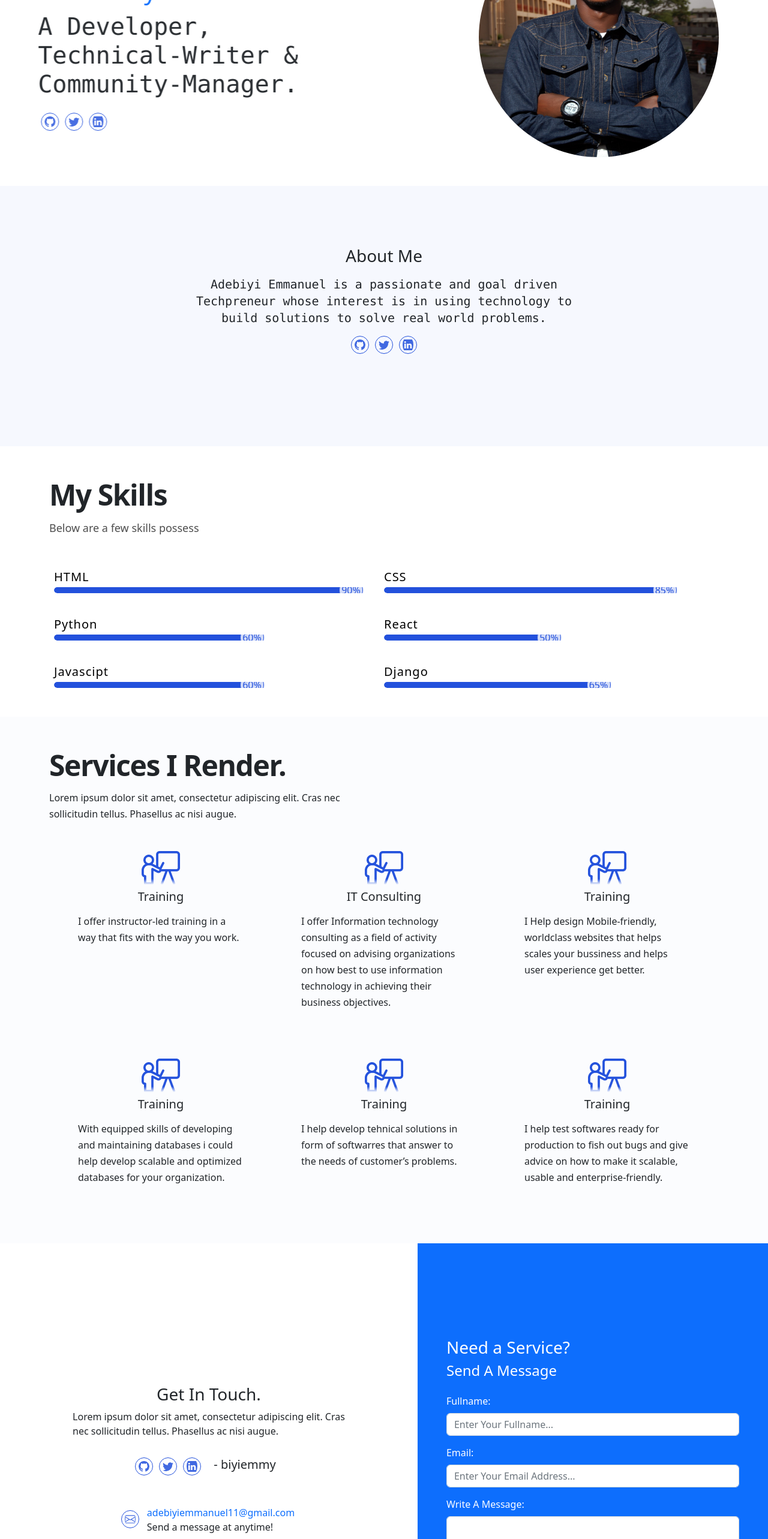
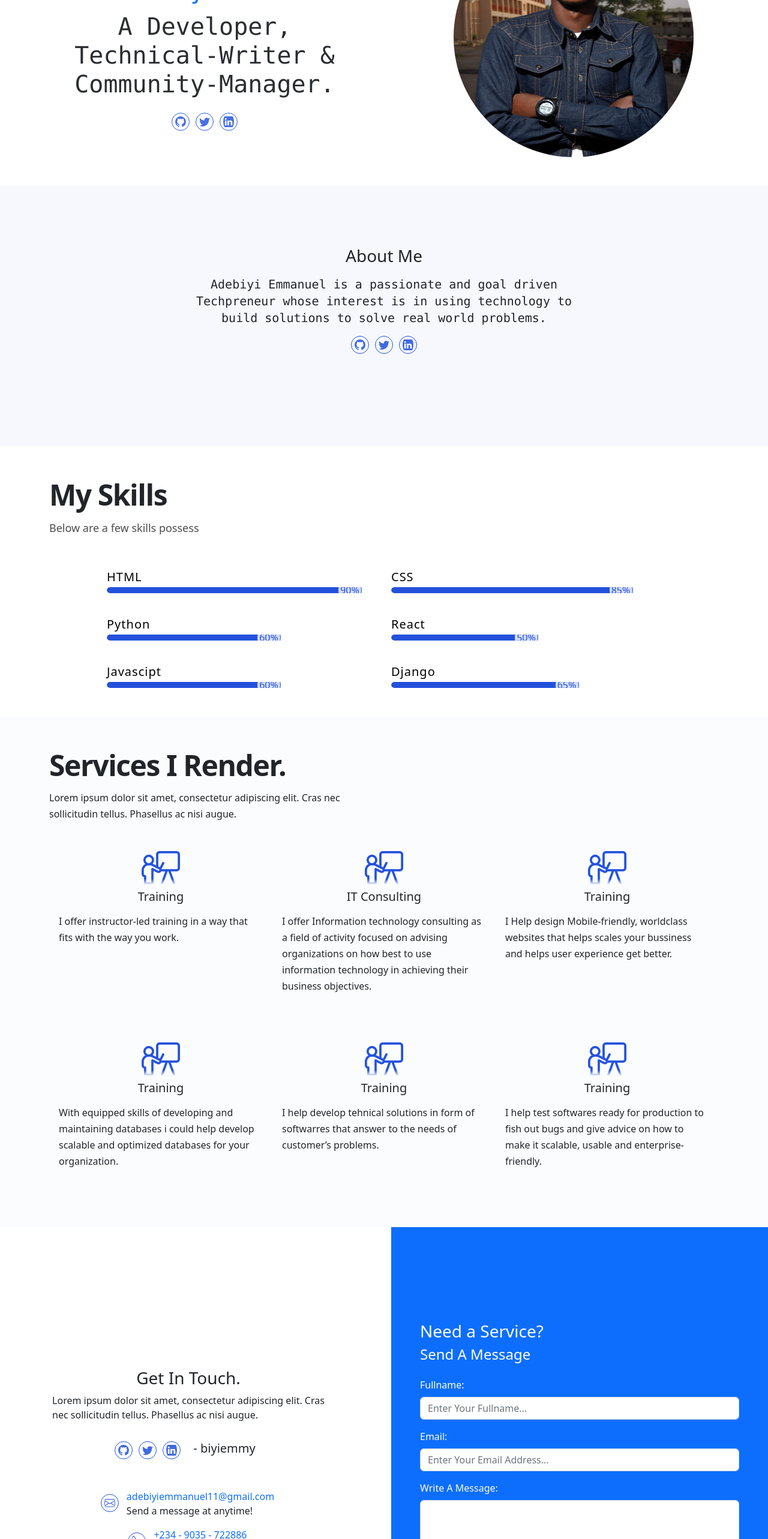
Before and after one commit to biyiemmy/portfolio-project, a React (Create React App) app: page / in a window 1280 px wide. Shown: the part 234-2800 px from the top of the page at 60% size. Built offline with nearby package versions, Linux system fonts and the light colour scheme.

Commit message:
commit-res

```diff
--- a/src/Components/Card.jsx
+++ b/src/Components/Card.jsx
@@ -4,7 +4,7 @@ import "./Card.css";
 const CardService = ({ image, text, subText }) => {
   return (
     <>
-      <div className="w-50 my-3 py-3 mx-5 card-service">
+      <div className="w-50 my-3 py-3 mx-3 card-service">
         <div className="text-center">
           <img src={image} alt="" style={{ width: "64px", height: "56px" }} />
           </div>
--- a/src/Components/Home.jsx
+++ b/src/Components/Home.jsx
@@ -6,7 +6,8 @@ import TrackVisibility from "react-on-screen";
 
 const Home = () => {
   return (
-    <div className="container mt-5 d-flex mh-100 h-100 justify-content-between">
+    <div className="container font-monospace mt-5 row">
+      <div className="col-md-8 text-center">
         <TrackVisibility>
           {({ isVisible }) => (
             <div
@@ -19,8 +20,9 @@ const Home = () => {
               <div className="text-left fade-in-left animated home-text py-5">
                 <h4 className="text-primary pt-5 fs-2">Hi there</h4>
                 <h3 className="text-primary pt-1 fs-1">I'm Adebiyi Emmanuel</h3>
-              <h2 className="pt-1 fs-1 font-monospace">
-                A Developer, <br /> Technical-Writer & <br /> Community-Manager.
+                <h2 className="pt-1 fs-1 ">
+                  A Developer, <br /> Technical-Writer & <br />{" "}
+                  Community-Manager.
                 </h2>
                 <div
                   className={
@@ -39,7 +41,9 @@ const Home = () => {
             </div>
           )}
         </TrackVisibility>
+      </div>
 
+      <div className="col-md-4 text-center">
         <TrackVisibility>
           {({ isVisible }) => (
             <div
@@ -59,6 +63,7 @@ const Home = () => {
           )}
         </TrackVisibility>
       </div>
+    </div>
   );
 };
 
--- a/src/Components/NavBar.jsx
+++ b/src/Components/NavBar.jsx
@@ -13,7 +13,6 @@ const NavBar = () => {
                 biyiemmy
               </Link>
             </li>
-
 
             <li>
               <Link className="a other" to="/about">
--- a/src/Components/Skills.css
+++ b/src/Components/Skills.css
@@ -15,7 +15,7 @@
 }
 
 .wrapper {
-    width: 100%;
+    max-width: 100%;
     /* height: 100vh; */
     display: flex;
     flex-wrap: wrap;
@@ -34,7 +34,7 @@
 
 .progress-bar {
     /* background: #959595; */
-    width: 550px;
+    width: 450px;
     height: 10px;
     border-radius: 10px;
 }
--- a/src/Components/Skills.jsx
+++ b/src/Components/Skills.jsx
@@ -10,8 +10,8 @@ const Skills = () => {
         </div>
 
         <div class="container wrapper">
-          <div class="skills d-flex">
-            <div>
+          <div class="skills row">
+            <div className="col-md-6">
               <h2>HTML</h2>
               <div class="progress-bar">
                 <div class="html">
@@ -34,7 +34,7 @@ const Skills = () => {
               </div>
             </div>
 
-            <div>
+            <div className="col-md-6">
               <h2>CSS</h2>
               <div class="progress-bar">
                 <div class="css">
--- a/src/Pages/ContactMe.jsx
+++ b/src/Pages/ContactMe.jsx
@@ -11,18 +11,16 @@ import Form from "react-bootstrap/Form";
 const ContactMe = () => {
   return (
     <>
+      <div className="row" style={{}}>
+        <div className="col-md-6">
           <div
-        className="d-flex justify-content-around"
-        style={{ width: "1440px", maxWidth: "100%" }}
-      >
-        <div
-          className=" d-flex flex-column min-vh-100 justify-content-center align-items-center "
-          style={{ width: "790px" }}
+            className="d-flex flex-column min-vh-100 justify-content-center align-items-center "
+            style={{}}
           >
             <h3>Get In Touch.</h3>
             <p>
-            Lorem ipsum dolor sit amet, consectetur adipiscing elit. Cras <br />{" "}
-            nec sollicitudin tellus. Phasellus ac nisi augue.
+              Lorem ipsum dolor sit amet, consectetur adipiscing elit. Cras{" "}
+              <br /> nec sollicitudin tellus. Phasellus ac nisi augue.
             </p>
             <div className="icon d-flex pt-3">
               <Github className="icons" color="royalblue" size={30} />
@@ -55,10 +53,12 @@ const ContactMe = () => {
               </div>
             </div>
           </div>
+        </div>
 
+        <div className="col-md-6">
           <div
             className="bg-primary text-white d-flex flex-column min-vh-100 justify-content-center align-items-left px-5"
-          style={{ width: "650px" }}
+            style={{}}
           >
             <h3>Need a Service?</h3>
             <h4>Send A Message</h4>
@@ -95,10 +95,15 @@ const ContactMe = () => {
                   <Form.Control as="textarea" rows={5} />
                 </Form.Group>
 
-              <Button variant="" className="bg-white text-primary text-center" type="submit">
+                <Button
+                  variant=""
+                  className="bg-white text-primary text-center"
+                  type="submit"
+                >
                   Send Message
                 </Button>
               </Form>
+            </div>
           </div>
         </div>
       </div>
--- a/src/Pages/Services.jsx
+++ b/src/Pages/Services.jsx
@@ -16,8 +16,8 @@ const Services = () => {
             </p>
           </div>
 
-          <div>
-            <div className="d-flex justify-content-between">
+          <div className="">
+            <div className="d-sm-block d-md-flex justify-content-between">
               <CardService
                 image={Picture}
                 text={"Training"}
```
Lines whose indentation alone changed are shown as unchanged.
